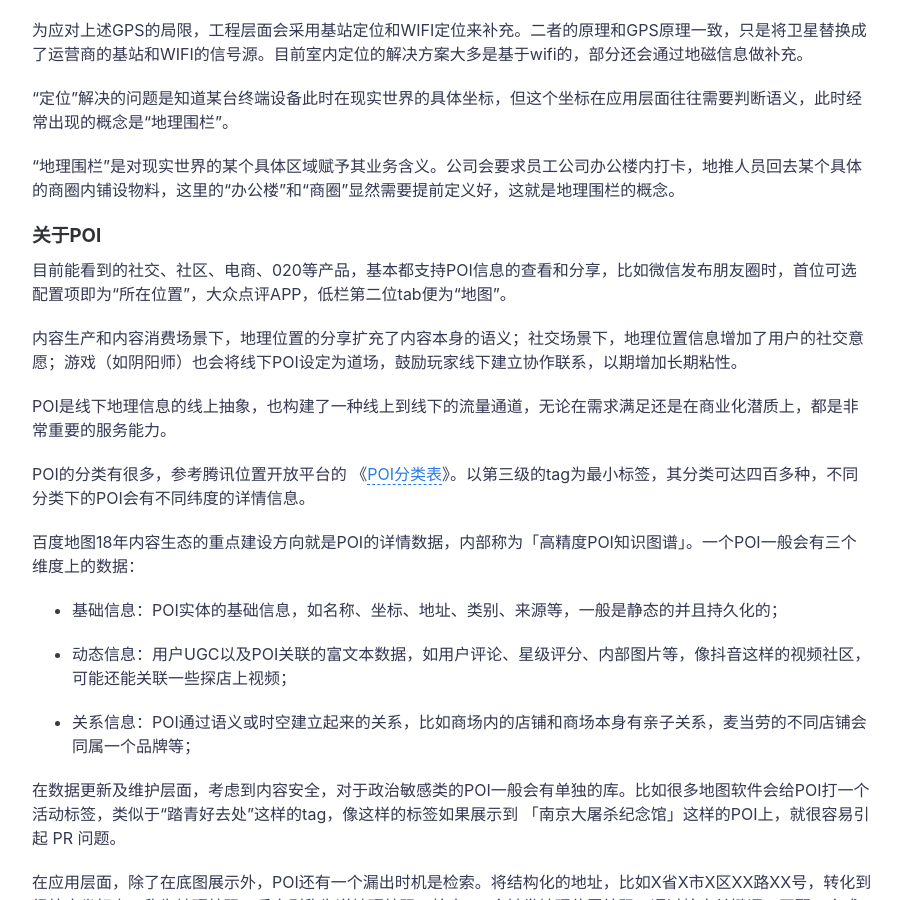
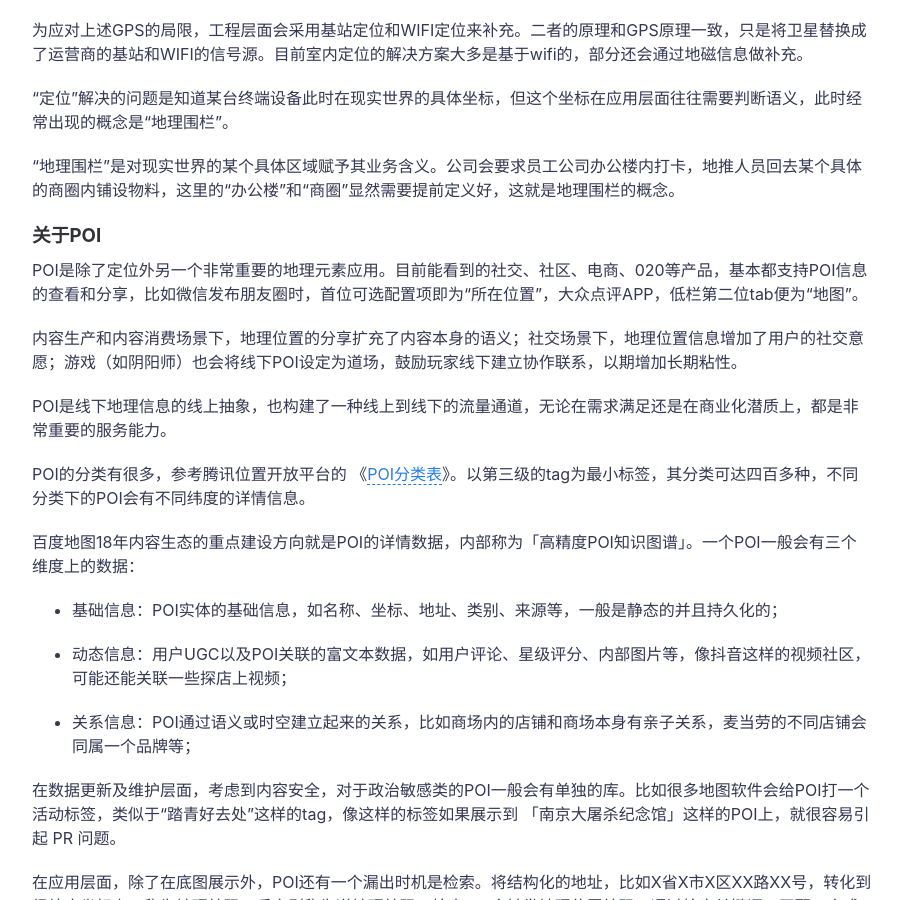
Before and after one commit to icarus507/icarus507.github.io, a Jekyll site: the page built from _posts/2018-09-08-谈谈地图（下）.md, in a window 1280 px wide and 900 px high, scrolled down 926 px. Shown: the whole window, without its empty margins (188-1089 px from the left). Built offline with Jekyll 4.4.1, drawn with Linux system fonts in a browser that asks for light colours.

Commit message:
Update 2018-09-08-谈谈地图（下）.md

```diff
--- a/_posts/2018-09-08-谈谈地图（下）.md
+++ b/_posts/2018-09-08-谈谈地图（下）.md
@@ -21,7 +21,7 @@ GPS初次接受卫星信号会比较耗电，比如从北京出差深圳，如
 
 ### 关于POI
 
-目前能看到的社交、社区、电商、020等产品，基本都支持POI信息的查看和分享，比如微信发布朋友圈时，首位可选配置项即为“所在位置”，大众点评APP，低栏第二位tab便为“地图”。
+POI是除了定位外另一个非常重要的地理元素应用。目前能看到的社交、社区、电商、020等产品，基本都支持POI信息的查看和分享，比如微信发布朋友圈时，首位可选配置项即为“所在位置”，大众点评APP，低栏第二位tab便为“地图”。
 
 内容生产和内容消费场景下，地理位置的分享扩充了内容本身的语义；社交场景下，地理位置信息增加了用户的社交意愿；游戏（如阴阳师）也会将线下POI设定为道场，鼓励玩家线下建立协作联系，以期增加长期粘性。
 
```
